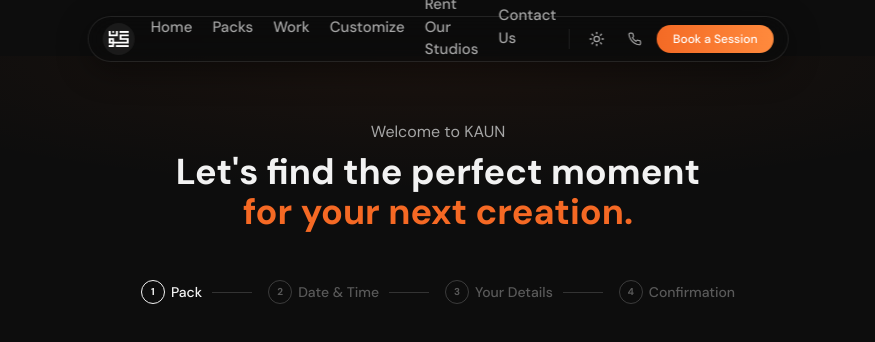
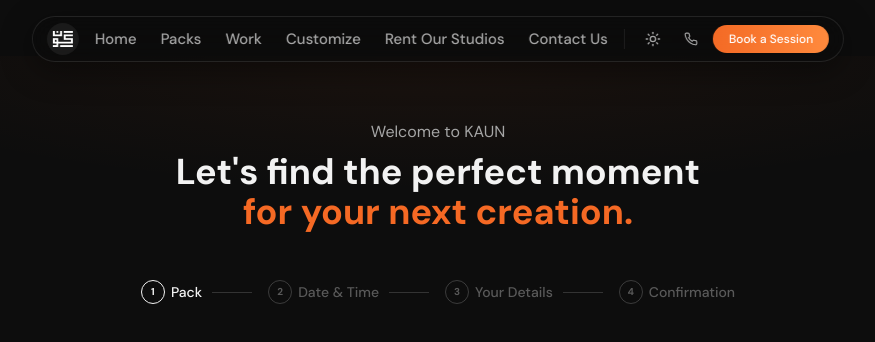
Before and after one commit to mimscreates/reforge-site-clean, a React (Vite) app: page /#/book in a window 1280 px wide. Shown: the top 342 px of the page, without its empty margins (202-1077 px from the left). Built offline with nearby package versions, Linux system fonts and the light colour scheme; a web font is replaced by a local one.

Commit message:
Changes
Co-authored-by: mimscreates <216404916+mimscreates@users.noreply.github.com>

```diff
--- a/src/components/Navbar.tsx
+++ b/src/components/Navbar.tsx
@@ -24,7 +24,7 @@ const NavItem = ({ link, isActive }: { link: typeof navLinks[0]; isActive: boole
     >
       <Link
         to={link.path}
-        className={`relative text-[15px] font-medium transition-colors px-1 py-1 ${
+        className={`relative text-[13px] xl:text-[15px] font-medium transition-colors px-1 py-1 whitespace-nowrap ${
           isActive ? "text-foreground" : "text-muted-foreground"
         }`}
       >
@@ -86,7 +86,7 @@ const Navbar = () => {
             : "0 8px 32px rgba(0,0,0,0.08)",
         }}
       >
-        <div className="flex items-center gap-1 h-11 px-2">
+        <div className="flex items-center gap-1 h-11 px-2 whitespace-nowrap">
           {/* Logo in circle */}
           <Link to="/" className="flex-shrink-0 mr-2">
             <div className="w-8 h-8 rounded-full bg-foreground/[0.07] flex items-center justify-center p-1.5">
@@ -95,7 +95,7 @@ const Navbar = () => {
           </Link>
 
           {/* Nav links */}
-          <div className="flex items-center gap-4">
+          <div className="flex items-center gap-2 xl:gap-4">
             {navLinks.map((link) => (
               <NavItem key={link.path} link={link} isActive={location.pathname === link.path} />
             ))}
```
